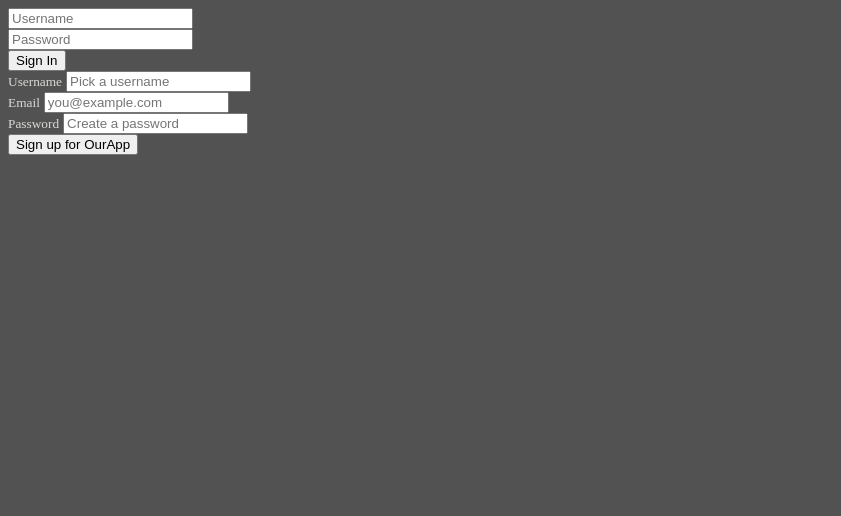
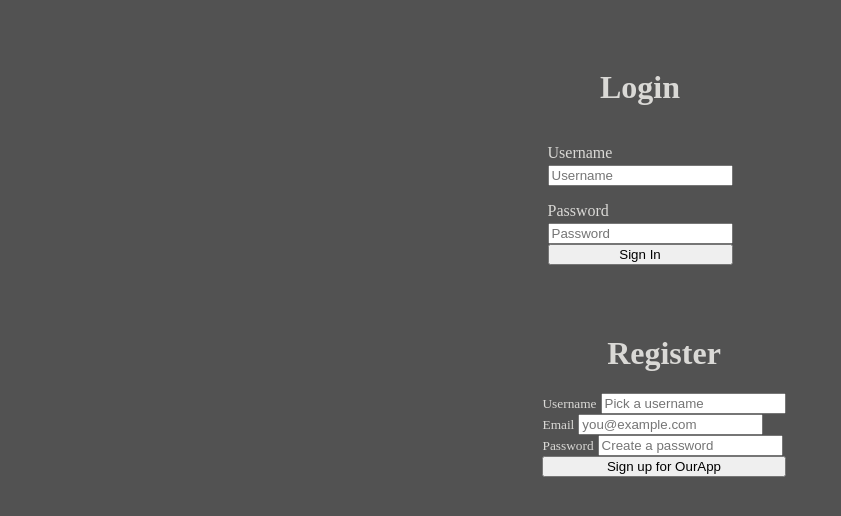
Before and after one commit to WesleyWaters/EverestChallenge, a Node project: template views/home-guest.ejs in a window 1280 px wide. Shown: the top 516 px of the page, without its empty margins (0-841 px from the left). Run offline with Node 20 templates, Linux system fonts and the light colour scheme; the template is opened without the code that fills it, so the values that code supplies are empty; some libraries are stand-ins or nearby versions.

Commit message:
added some css for the login page

```diff
--- a/public/main.css
+++ b/public/main.css
@@ -163,3 +163,34 @@ li{
     background-color: whitesmoke;
     transform: scale(1.02);
   }
+
+  .registerForm{
+    align-items: center;
+    justify-content: center;
+    display: flex;
+    width: 30%;
+    margin: auto;
+    padding-left: 3rem;
+    flex-direction: column;
+  }
+  form{
+    display: flex;
+    flex-direction: column;
+  }
+  label{
+    flex: 1;
+    margin: 1rem 0px 0.2rem 0px;
+  }
+
+  input{
+    flex:2;
+  }
+
+  .loginForm{
+    align-items: center;
+    justify-content: center;
+    display: flex;
+    width: 30%;
+    margin: 3rem auto;
+    flex-direction: column;
+  }
--- a/public/main.js
+++ b/public/main.js
@@ -2,7 +2,7 @@ let incrementButtons = document.querySelectorAll('.incrementButton')
 let decrementButtons = document.querySelectorAll('.decrementButton')
 let totalStepsDisplay = document.querySelectorAll('.totalStepsDisplay')
 let totalDaysDisplay = document.querySelectorAll('.totalDaysDisplay')
-let userData = document.querySelector('.userData')
+let userData = JSON.parse(document.querySelector('.userData').getAttribute('data-user'))
 let collapsible = document.querySelectorAll('.collapsible')
 let totalSteps
 let dayCount
--- a/views/home-guest.ejs
+++ b/views/home-guest.ejs
@@ -1,6 +1,7 @@
 <%- include('includes/header') %>
 
-<div >
+    <div class="registerForm">
+      <h1>Register</h1>
     <form action="/register" method="POST" id="registration-form">
 
         <div class="form-group">
--- a/views/includes/header.ejs
+++ b/views/includes/header.ejs
@@ -13,19 +13,16 @@
         <div >
             <% if (user) { %>
             <% } else { %>
-            <form action="/login" method="POST">
-              <div class=>
-                <div class=>
-                  <input name="username" type="text" placeholder="Username" autocomplete="off">
-                </div>
-                <div >
-                  <input name="password" type="password" placeholder="Password">
-                </div>
-                <div>
-                  <button >Sign In</button>
-                </div>
-              </div>
-            </form>
+            <div class="loginForm">
+              <h1>Login</h1>
+              <form action="/login" method="POST">
+                <label for="usern">Username</label>
+                <input name="username" type="text" placeholder="Username" autocomplete="off">
+                <label for="pass">Password</label>
+                <input name="password" type="password" placeholder="Password">
+                <button >Sign In</button>
+              </form>
+            </div>
           <% } %>
         </div>
       </header>
```
Also changed, not shown: controllers/userController.js (+8 -5 lines).
